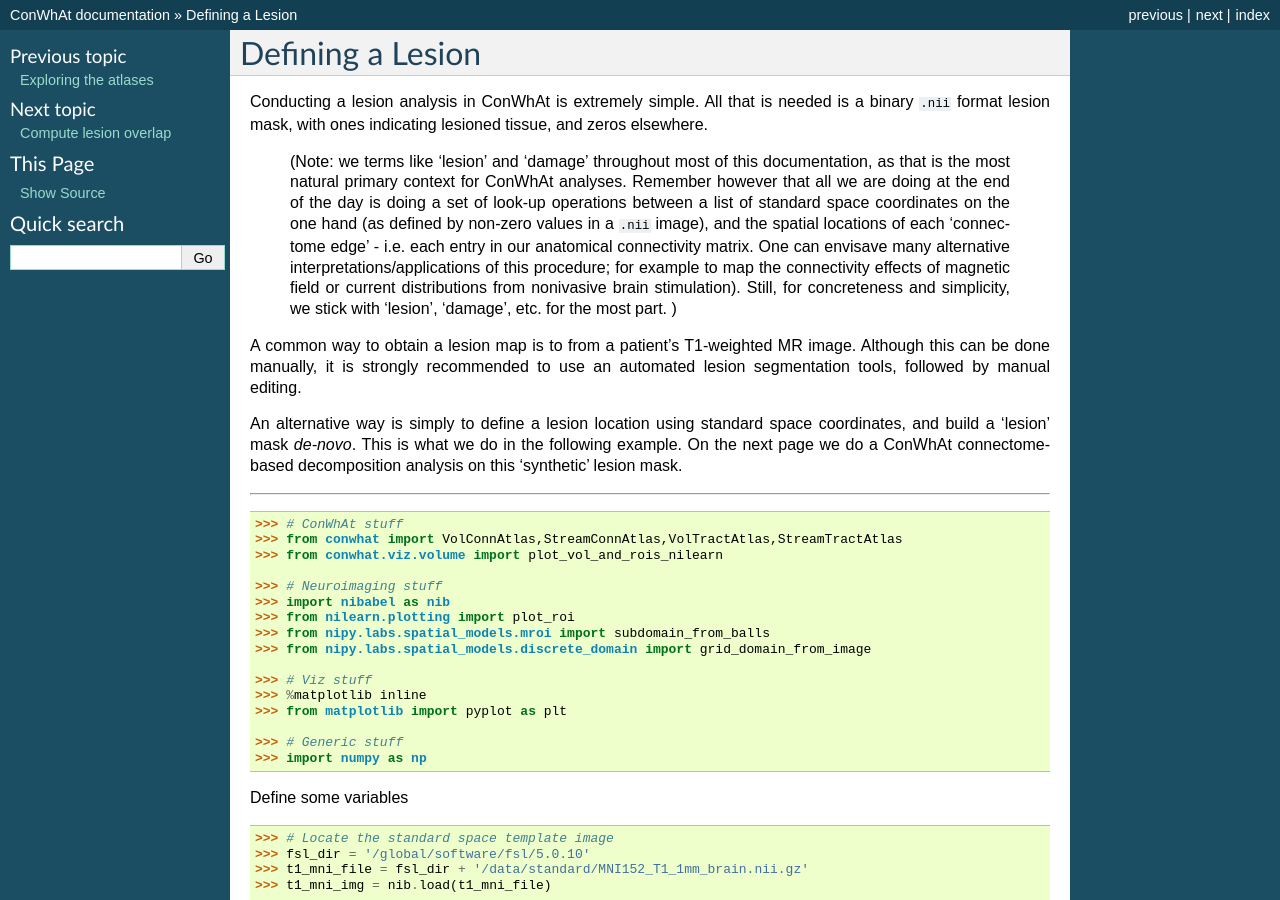
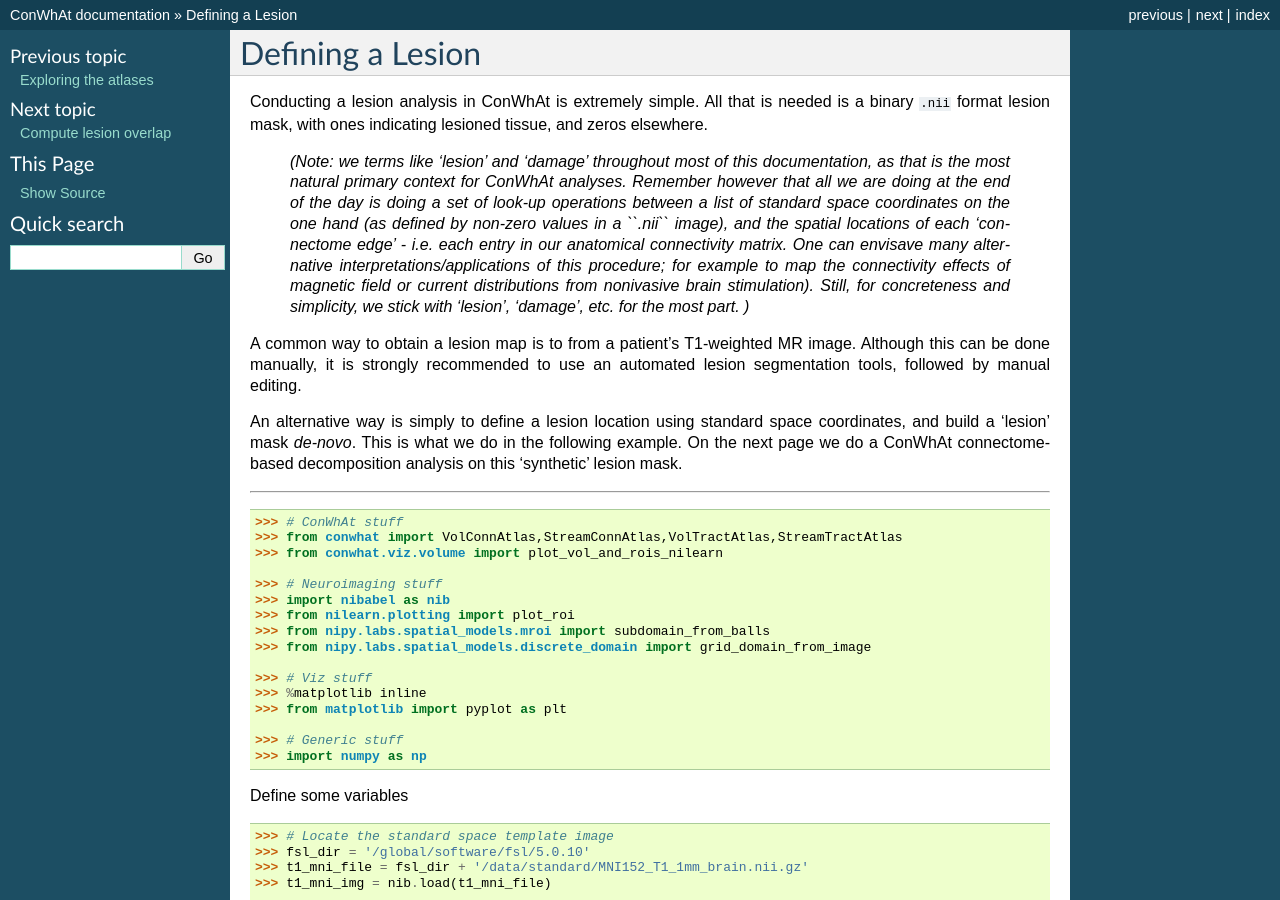
Before and after one commit to JohnGriffiths/ConWhAt, a Sphinx documentation site: the page built from docs/lesion_analyses/defining_a_lesion.rst, in a window 1280 px wide and 900 px high. Built offline with Sphinx 7.4.7, drawn with Linux system fonts in a browser that asks for light colours.

```diff
--- a/docs/lesion_analyses/defining_a_lesion.rst
+++ b/docs/lesion_analyses/defining_a_lesion.rst
@@ -6,7 +6,7 @@ Conducting a lesion analysis in ConWhAt is extremely simple. All that is
 needed is a binary ``.nii`` format lesion mask, with ones indicating
 lesioned tissue, and zeros elsewhere.
 
-    (Note: we terms like 'lesion' and 'damage' throughout most of this
+    *(Note: we terms like 'lesion' and 'damage' throughout most of this
     documentation, as that is the most natural primary context for
     ConWhAt analyses. Remember however that all we are doing at the end
     of the day is doing a set of look-up operations between a list of
@@ -18,7 +18,7 @@ lesioned tissue, and zeros elsewhere.
     the connectivity effects of magnetic field or current distributions
     from nonivasive brain stimulation). Still, for concreteness and
     simplicity, we stick with 'lesion', 'damage', etc. for the most
-    part. )
+    part. )*
 
 A common way to obtain a lesion map is to from a patient's T1-weighted
 MR image. Although this can be done manually, it is strongly recommended
```
